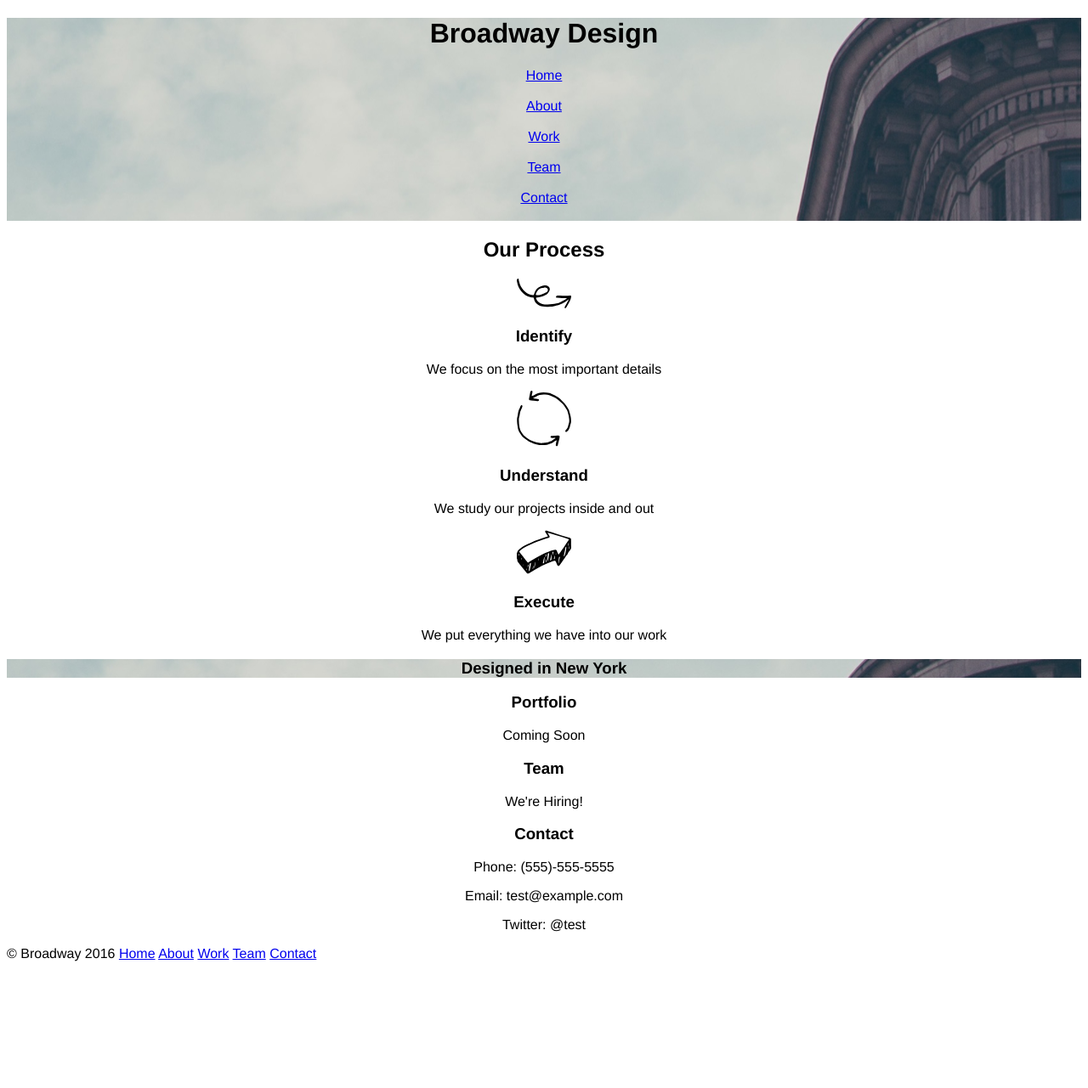
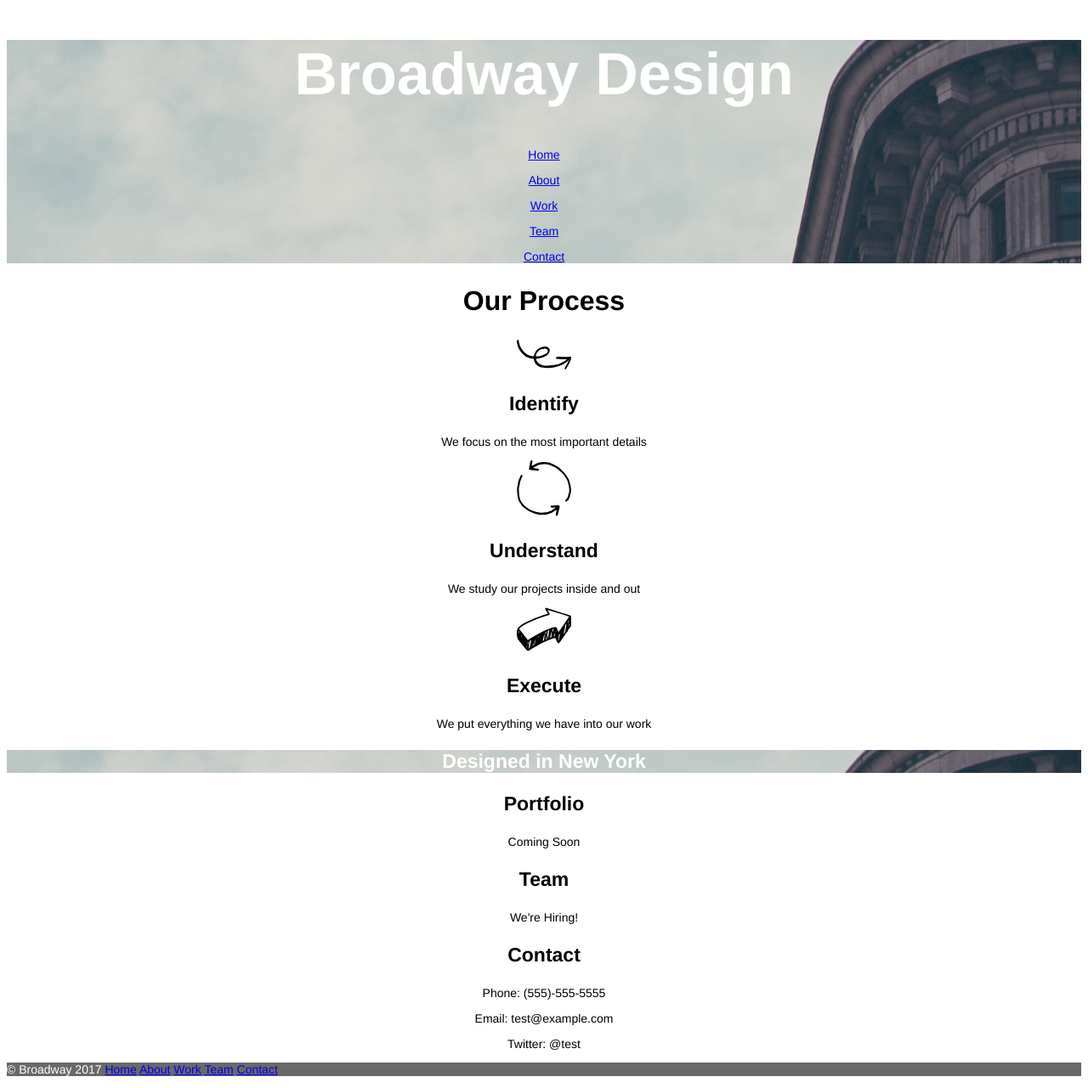
Before and after one commit to cadburia/broadway, a plain HTML site: page index.html in a window 1280 px wide. Shown: the whole page at 85% size. Before the commit the page ends 1148 px from the top, so only its background shows below. Drawn offline with Linux system fonts and the light colour scheme.

Commit message:
Fix copyright year, background image problem with the header navigation

```diff
--- a/index.html
+++ b/index.html
@@ -10,11 +10,11 @@
     <div class="header">
       <h1>Broadway Design</h1>
       <nav>
-        <a href="#">Home</a><br/><br/>
-        <a href="#about">About</a><br/><br/>
-        <a href="#work">Work</a><br/><br/>
-        <a href="#team">Team</a><br/><br/>
-        <a href="#contact">Contact</a><br/><br/>
+        <p><a href="#">Home</a></p>
+        <p><a href="#about">About</a></p>
+        <p><a href="#work">Work</a></p>
+        <p><a href="#team">Team</a></p>
+        <p><a href="#contact">Contact</a></p>
       </nav>
     </div>
 
@@ -57,7 +57,7 @@
 
     <!--Footer-->
     <footer>
-      <p> © Broadway 2016
+      <p> © Broadway 2017
         <a href="#">Home</a>
         <a href="#about">About</a>
         <a href="#work">Work</a>
--- a/resources/css/style.css
+++ b/resources/css/style.css
@@ -5,8 +5,41 @@ html {
 
 .header, .cutThroughBanner {
   background-image: url("../images/the-flatiron-building.png");
+  color: white;
+}
+
+.header h1 {
+  font-size: 70px;
+  font-weight: bold;
+}
+
+.header nav {
+  color: inherit;
+  font-size: 18px;
+}
+
+.cutThroughBanner {
+  font-size: 23px;
+  font-weight: bold;
+}
+
+h2 {
+  font-size: 32px;
+  font-weight: bold;
+}
+
+h3 {
+  font-size: 23px;
+  font-weight: bold;
+}
+
+p {
+  font-size: 14px;
 }
 
 footer {
   text-align: left;
+  font-size: 11px;
+  color: white;
+  background-color: dimgray;
 }
```
